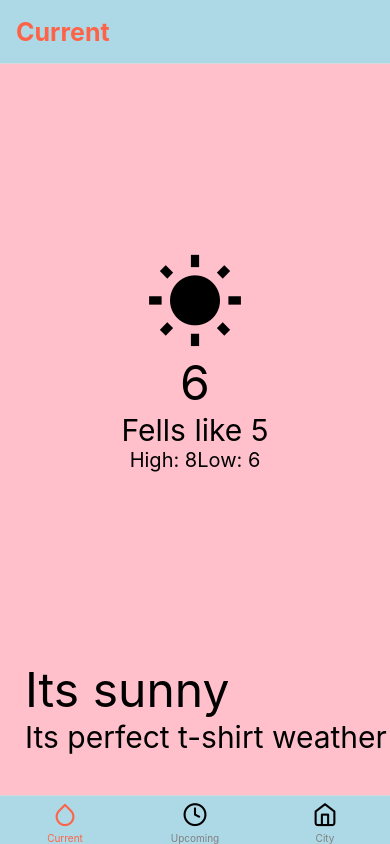
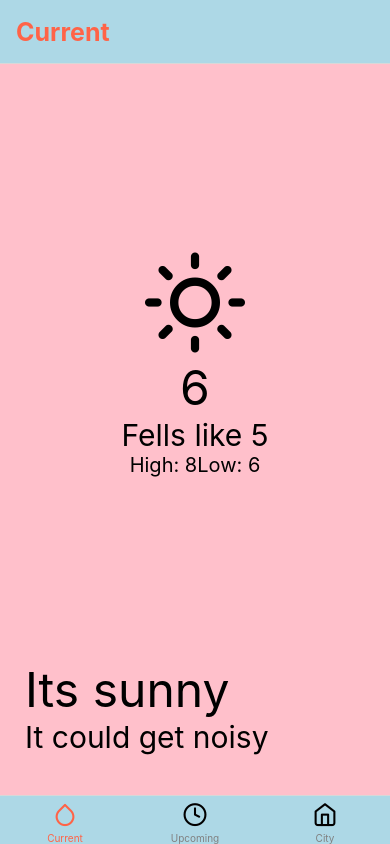
Before and after one commit to kvrp97/weather-app-react-native, a React Native app: screen /Current in a window 390 px wide. Built offline with nearby package versions, Linux system fonts and the light colour scheme.

Commit message:
tab navigation done

```diff
--- a/src/components/ListItem.js
+++ b/src/components/ListItem.js
@@ -1,13 +1,17 @@
 import { View, Text, StyleSheet } from 'react-native'
 import React from 'react'
-import Icon from 'react-native-vector-icons/MaterialCommunityIcons';
+import Feather from 'react-native-vector-icons/Feather'
 
 const ListItem = (props) => {
     const { dt_txt, min, max, condition } = props
     const { item, date, temp } = styles
     return (
         <View style={item}>
-            <Icon name={'white-balance-sunny'} size={50} color={'orange'} />
+            <Feather
+                name={'sun'}
+                size={50}
+                color={'yellow'}
+            />
             <Text style={date}>{dt_txt}</Text>
             <Text style={temp}>{min}</Text>
             <Text style={temp}>{max}</Text>
@@ -24,7 +28,7 @@
         justifyContent: 'space-around',
         alignItems: 'center',
         borderWidth: 3,
-        borderRadius:20,
+        borderRadius: 20,
         backgroundColor: 'pink'
     },
     temp: {
--- a/src/screens/CurrentWeather.js
+++ b/src/screens/CurrentWeather.js
@@ -1,7 +1,8 @@
 import { View, Text, StyleSheet, SafeAreaView } from 'react-native'
 import React from 'react'
-import Icon from 'react-native-vector-icons/MaterialCommunityIcons';
-import RowText from '../components/RowText';
+import Feather from 'react-native-vector-icons/Feather'
+import RowText from '../components/RowText'
+import { weatherType } from '../utilities/WeatherType'
 
 export default function CurrentWeather() {
     const {
@@ -18,7 +19,11 @@
     return (
         <SafeAreaView style={wrapper}>
             <View style={container}>
-                <Icon name="white-balance-sunny" size={100} color="black" />
+                <Feather
+                    name={'sun'}
+                    size={100}
+                    color={'black'}
+                />
                 <Text style={temp}>6</Text>
                 <Text style={feels}>Fells like 5</Text>
                 <RowText
@@ -31,7 +36,7 @@
             </View>
             <RowText
                 messageOne={'Its sunny'}
-                messageTwo={'Its perfect t-shirt weather'}
+                messageTwo={weatherType['Thunderstorm'].message}
                 containerStyle={bodyWrapper}
                 messageOneStyles={description}
                 messageTwoStyles={message}
--- /dev/null
+++ b/src/utilities/WeatherType.js
@@ -0,0 +1,42 @@
+export const weatherType = {
+    Thunderstorm: {
+        icon: 'zap',
+        message: 'It could get noisy',
+        backgroundColor: '#000000'
+    },
+    Drizzle: {
+        icon: 'cloud-rain',
+        message: 'It might rain a little',
+        backgroundColor: '#36454f'
+    },
+    Rain:{
+        icon: 'umbrella',
+        message: 'You will need an umbrella',
+        backgroundColor: '#7f6065'
+    },
+    Snow:{
+        icon: 'cloud-snow',
+        message: 'Lets build a snowman',
+        backgroundColor: '#000000'
+    },
+    Clear:{
+        icon: 'sun',
+        message: 'It is perfect t-shirt weather',
+        backgroundColor: '#e47200'
+    },
+    Clouds:{
+        icon: 'cloud',
+        message: 'You could live in the clouds',
+        backgroundColor: '#363636'
+    },
+    Haze:{
+        icon: 'wind',
+        message: 'It might be a bit damp',
+        backgroundColor: '#58586e'
+    },
+    Mist:{
+        icon: 'align-justify',
+        message: 'It might be hard to see',
+        backgroundColor: '#3e3e37'
+    }
+}
```
